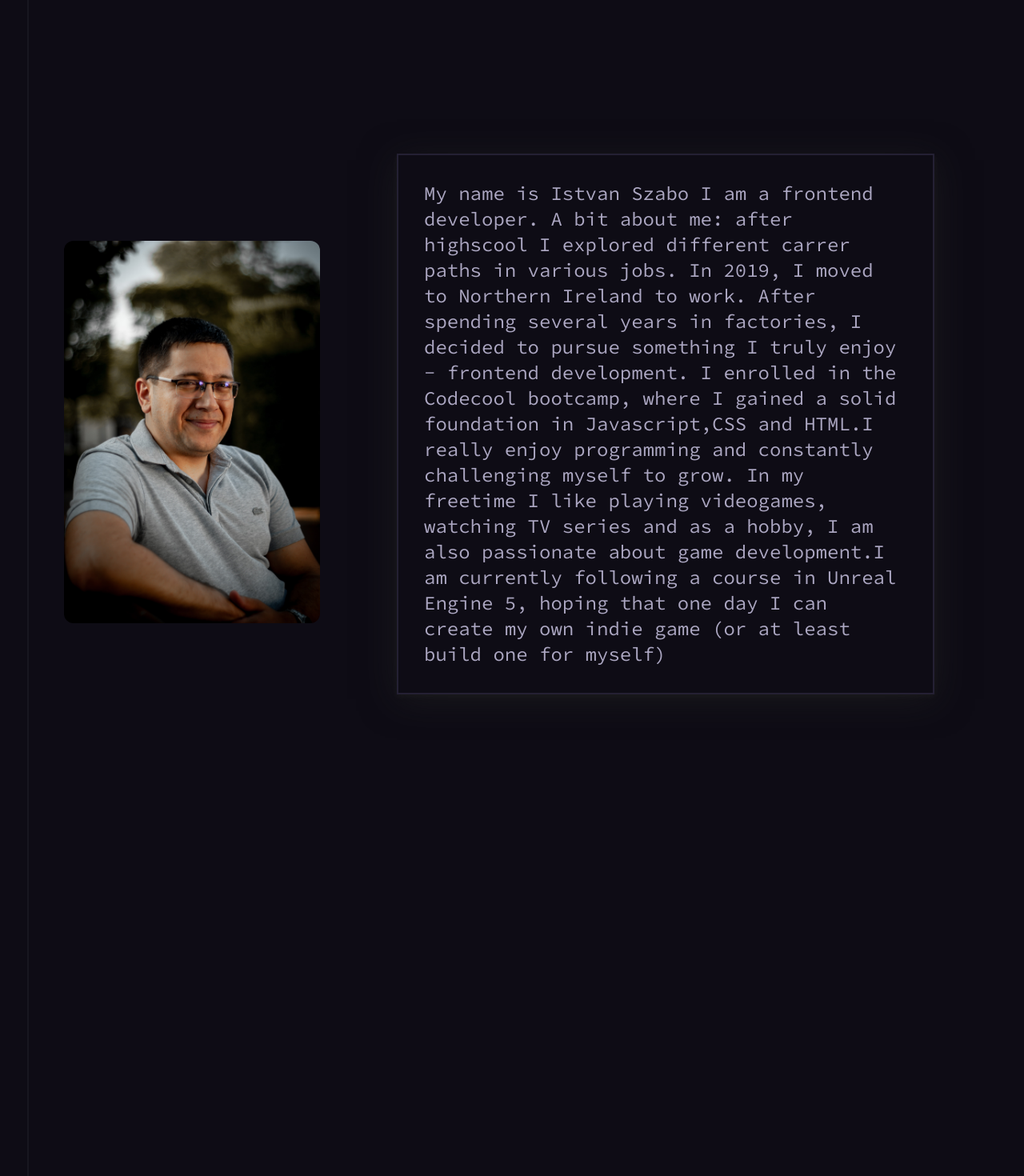
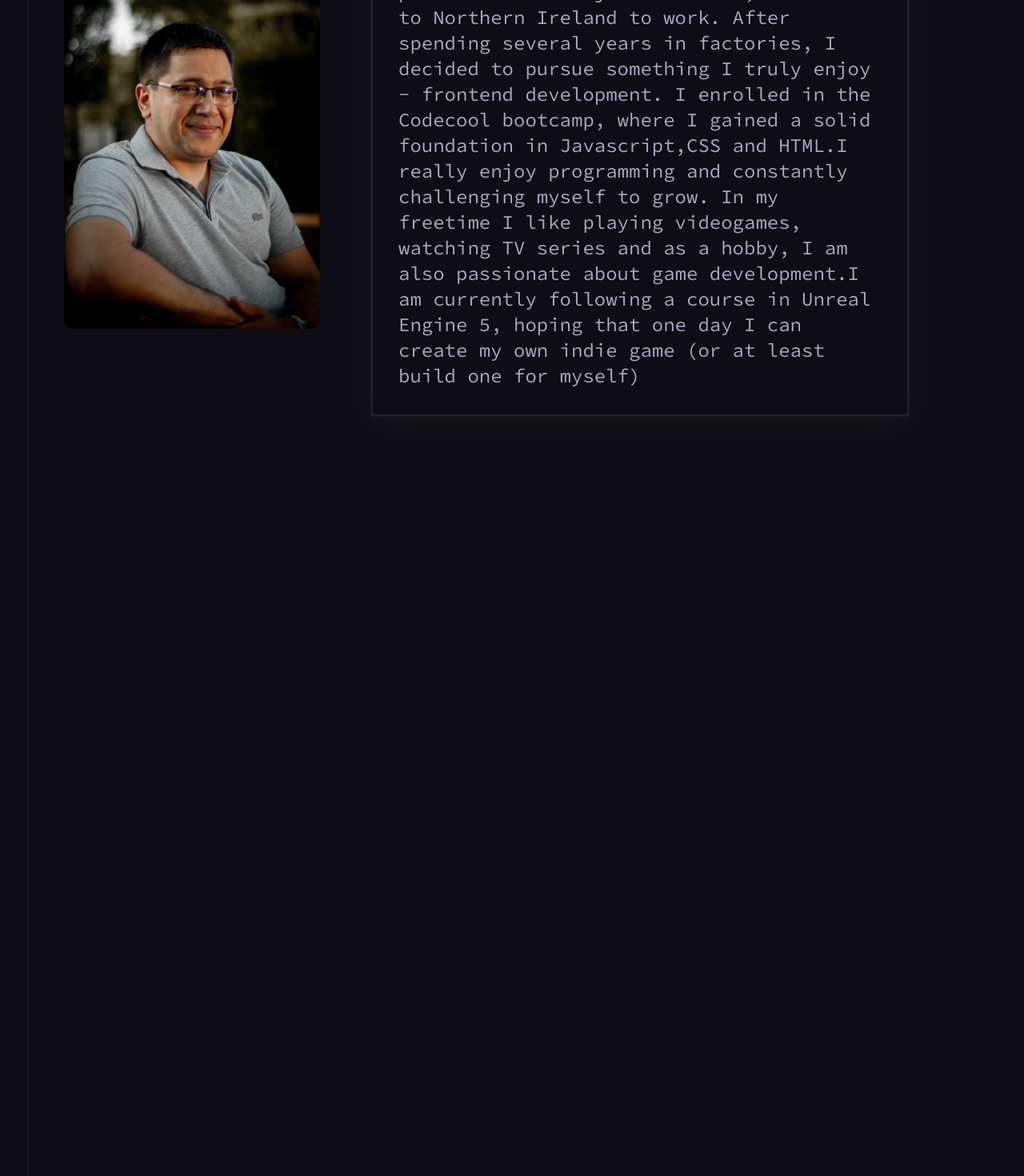
Before and after one commit to szkajvolker/portfolio-2.0, a React (Vite) app in the folder frontend/: page / in a window 1280 px wide. Shown: the part 1040-2510 px from the top of the page at 80% size. Built offline with nearby package versions, Linux system fonts and the light colour scheme; a web font is replaced by a local one.

Commit message:
minor changes,fix on components,add WIP project button disabled

```diff
--- a/frontend/src/App.jsx
+++ b/frontend/src/App.jsx
@@ -11,8 +11,8 @@ import { TracingBeam } from "./components/ui/TracingBeam";
 function App() {
   return (
     <>
-      <TracingBeam className="mt-[-5rem]">
-        <div className="lg:pt-[5.25rem]">
+      <TracingBeam className="mt-[-5rem] overflow-x-hidden">
+        <div className="lg:pt-[5.25rem] overflow-x-hidden">
           <Navbar />
           <Home />
           <About />
--- a/frontend/src/components/About.jsx
+++ b/frontend/src/components/About.jsx
@@ -45,9 +45,9 @@ function About() {
   }, []);
 
   return (
-    <Section id="about">
-      <div className="flex flex-col lg:flex-row w-full items-center justify-center px-10 mt-5 pt-2">
-        <div className="max-w-xs ml-[2rem] mr-[2rem] pt-5">
+    <div className="min-h-screen mt-5" id="about">
+      <div className="flex flex-col lg:flex-row w-full items-center justify-center px-10">
+        <div className="max-w-xs mb-5">
           <img
             id="picture"
             src={profile2}
@@ -58,7 +58,7 @@ function About() {
         </div>
 
         <div
-          className="border-2 border-n-6 shadow-xl animate-shadow-pulse lg:p-2 lg:max-w-2xl max-w-xs w-full ml-[4rem] mr-[4rem] "
+          className="border-2 border-n-6 shadow-xl animate-shadow-pulse lg:p-2 lg:max-w-2xl max-w-xs w-full lg:ml-[4rem] lg:mr-[4rem] mx-2"
           ref={textRef}
         >
           <p
@@ -69,7 +69,7 @@ function About() {
           </p>
         </div>
       </div>
-    </Section>
+    </div>
   );
 }
 
--- a/frontend/src/components/Contact.jsx
+++ b/frontend/src/components/Contact.jsx
@@ -4,7 +4,7 @@ import { contactIcons } from "../constants";
 
 const Contact = () => {
   return (
-    <Section className="-mt-[6.25rem]" crosses crossesOffset custompaddings id="contact">
+    <div className="flex min-h-screen justify-center items-center" id="contact">
       <div className="bg-n-7 rounded-xl font-bold flex flex-col items-center justify-center max-w-xs lg:max-w-xl mx-auto mt-10 px-[2rem] gap-2">
         <h2 className="text-color-2 animate-pulse">Get In Touch</h2>
         <div className="flex flex-col lg:flex-row p-2 gap-[2rem]">
@@ -20,7 +20,7 @@ const Contact = () => {
         </div>
         <p className="text-n-3">Feel free to reach me out</p>
       </div>
-    </Section>
+    </div>
   );
 };
 
--- a/frontend/src/components/Home.jsx
+++ b/frontend/src/components/Home.jsx
@@ -32,9 +32,9 @@ function Home() {
   });
 
   return (
-    <Section className="pt-[12rem]" id="home">
-      <div className="container mt-[5rem] mb-[15rem]">
-        <BackgroundBeamsWithCollision className="bg-n-8 h-full w-full">
+    <div id="home">
+      <BackgroundBeamsWithCollision className="bg-n-8 min-h-screen w-full mt-15">
+        <div className="container">
           <div className="relative z-1 text-center mb-[3.875rem] md:mb-20 lg:mb-[6.25rem] lg:mt-[6rem]">
             <h1 className="h1 mb-6">
               <span className="anim-span">Hi</span>
@@ -49,9 +49,9 @@ function Home() {
               <span className="anim-span">Check out my story below</span>
             </h1>
           </div>
-        </BackgroundBeamsWithCollision>
-      </div>
-    </Section>
+        </div>
+      </BackgroundBeamsWithCollision>
+    </div>
   );
 }
 
--- a/frontend/src/components/Projects.jsx
+++ b/frontend/src/components/Projects.jsx
@@ -5,7 +5,7 @@ import Button from "./Button";
 
 function Projects() {
   return (
-    <Section crossesOffset custompaddings id="projects">
+    <div className="min-h-screen" id="projects">
       <div className="rounded-xl shadow-lg p-6 flex flex-col justify-center items-center max-w-3xl gap-8 mx-auto mb-10">
         <div className="rounded-xl shadow-lg p-6 justify-center font-bold w-full">
           <div className="border-2 border-color-1 text-color-3 flex flex-col items-center rounded-[10rem] mb-6">
@@ -18,7 +18,7 @@ function Projects() {
           {projects.map((p) => (
             <li key={p.id} className="bg-n-6 rounded-lg p-4 shadow hover:shadow-white/60">
               <div className="flex flex-col items-center">
-                <h3>{p.title}</h3> <span>Desctiption: {p.description}</span>
+                <h3>{p.title}</h3> <span>Description: {p.description}</span>
               </div>
               <div className="flex justify-end gap-2 mt-2">
                 <span>Status: {p.status}</span>
@@ -28,9 +28,14 @@ function Projects() {
                 <div className="flex  justify-center gap-2 mt-2">
                   {""}
 
-                  <Button className="animate-float" white>
-                    <a href={p.repo} target="_blank" rel="noopener noreferrer">
-                      Checkout project on GitHub
+                  <Button className={`animate-float ${!p.status ? "disabled" : ""}`} white>
+                    <a
+                      href={p.repo}
+                      className={`${!p.status ? "pointer-events-none text-gray-500" : ""}`}
+                      target="_blank"
+                      rel="noopener noreferrer"
+                    >
+                      Checkout live demo
                     </a>
                   </Button>
                 </div>
@@ -39,7 +44,7 @@ function Projects() {
           ))}
         </ul>
       </div>
-    </Section>
+    </div>
   );
 }
 
--- a/frontend/src/components/Skills.jsx
+++ b/frontend/src/components/Skills.jsx
@@ -82,11 +82,11 @@ function Skills() {
   }, []);
 
   return (
-    <Section className="lg:h-[1000px] justify-center items-center mb-[5rem]" id="skills">
-      <div className="flex flex-col lg:flex-row lg:justify-between px-10 mt-5 mb-10 pt-10 lg:translate-y-[10rem] gap-10">
+    <div className="min-h-screen justify-center items-center" id="skills">
+      <div className="flex flex-col lg:flex-row lg:justify-between lg:translate-y-[10rem] p-[2rem]">
         <div
           ref={hardSkillsRef}
-          className="bg-black/30 backdrop-blur-md rounded-xl lg:m-[4rem] lg:p-[2rem] w-full max-w-2xl h-full"
+          className="bg-black/30 backdrop-blur-md rounded-xl lg:m-[4rem] p-[2rem] w-full max-w-2xl h-full"
         >
           <h2 className="text-blue-300 text-xl sm:text-2xl font-code text-center mb-6">
             Hard skills
@@ -143,7 +143,7 @@ function Skills() {
           </div>
         </div>
       </div>
-    </Section>
+    </div>
   );
 }
 
--- a/frontend/src/constants/index.js
+++ b/frontend/src/constants/index.js
@@ -114,6 +114,14 @@ export const projects = [
     repo: "https://movie-app-szi-5c29f5.netlify.app/",
     status: true,
   },
+  {
+    id: 6,
+    title: "Games App",
+    description:
+      "A Games App using RAWG as background database, features:searchBar,modal,gamecards with their details",
+    repo: "work in progress",
+    status: false,
+  },
 ];
 
 export const navIcons = [
--- a/frontend/src/index.css
+++ b/frontend/src/index.css
@@ -17,6 +17,10 @@
   scroll-behavior: smooth;
 }
 
+html {
+  scroll-padding-top: 5rem; /* Navbar magasságának megfelelően */
+}
+
 @layer base {
   body {
     @apply font-sans bg-n-8 text-n-1 text-base;
```
